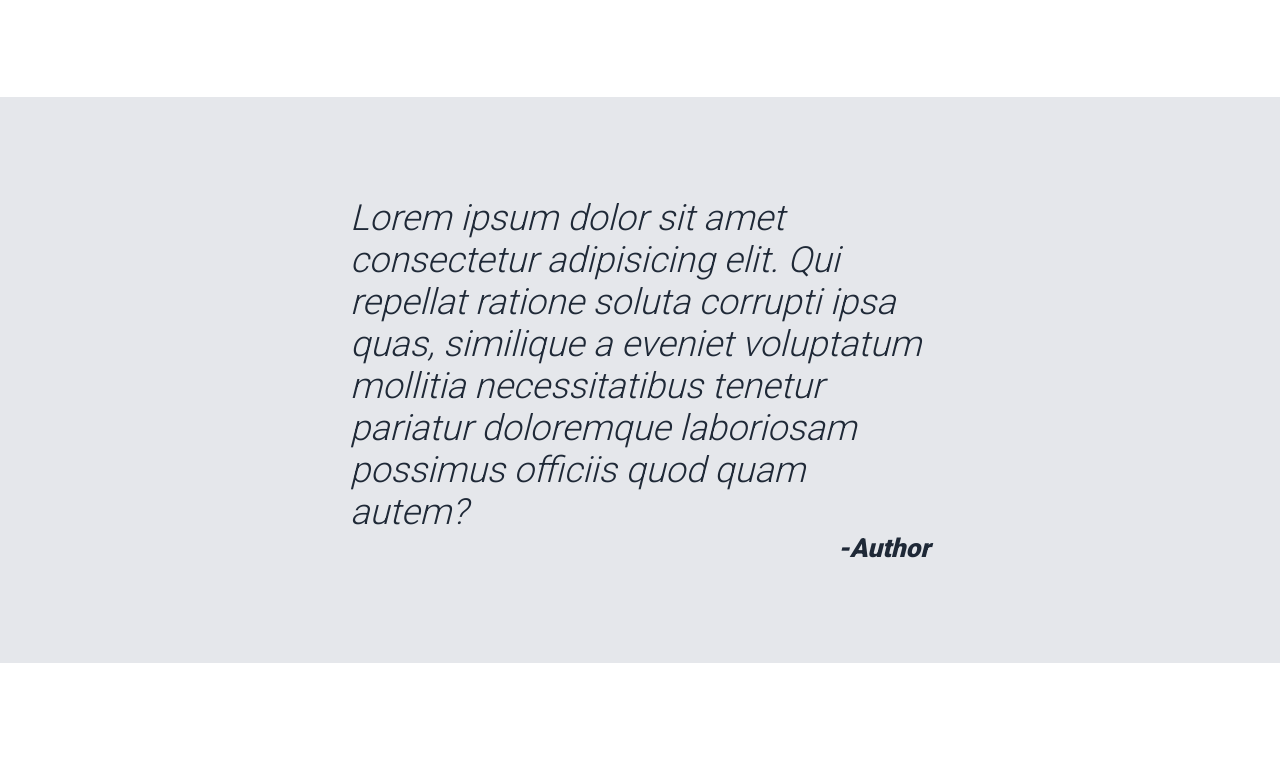
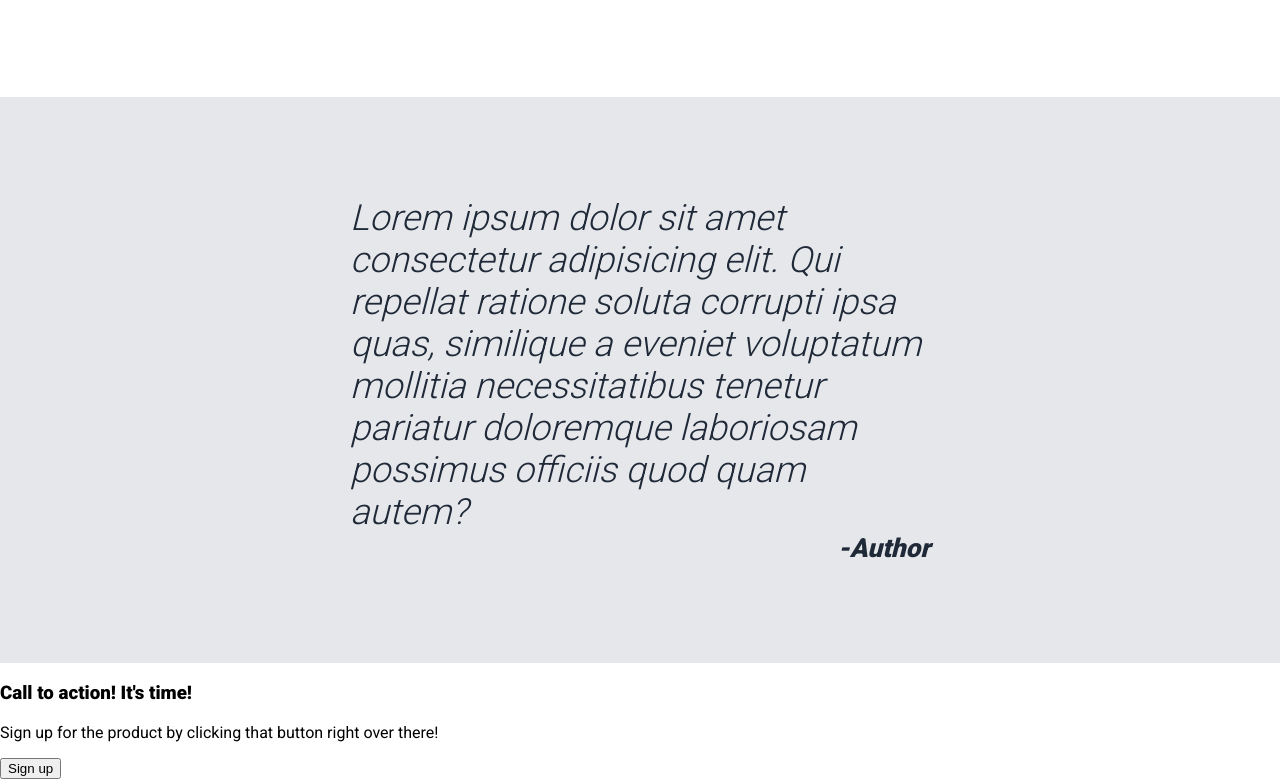
Before and after one commit to tsfoverlord/landing-page, a plain HTML site: page index.html in a window 1280 px wide. Shown: the part 913-1692 px from the top of the page. Before the commit the page ends 1576 px from the top, so only its background shows below. Drawn offline with Linux system fonts and the light colour scheme.

Commit message:
Added action section

```diff
--- a/index.html
+++ b/index.html
@@ -52,5 +52,15 @@
         <blockquote>Lorem ipsum dolor sit amet consectetur adipisicing elit. Qui repellat ratione soluta corrupti ipsa quas, similique a eveniet voluptatum mollitia necessitatibus tenetur pariatur doloremque laboriosam possimus officiis quod quam autem?</blockquote>
         <p>-Author</p>
     </div>
+
+    <div class="action">
+        <div class="action-container">
+            <div class="text">
+                <h3>Call to action! It's time!</h3>
+                <p>Sign up for the product by clicking that button right over there!</p>
+            </div>
+            <button>Sign up</button>
+        </div>
+    </div>
 </body>
 </html>
```
